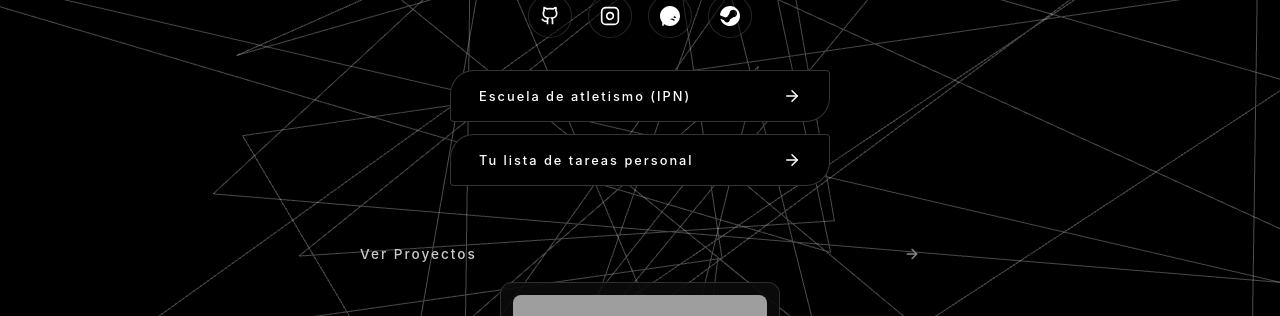
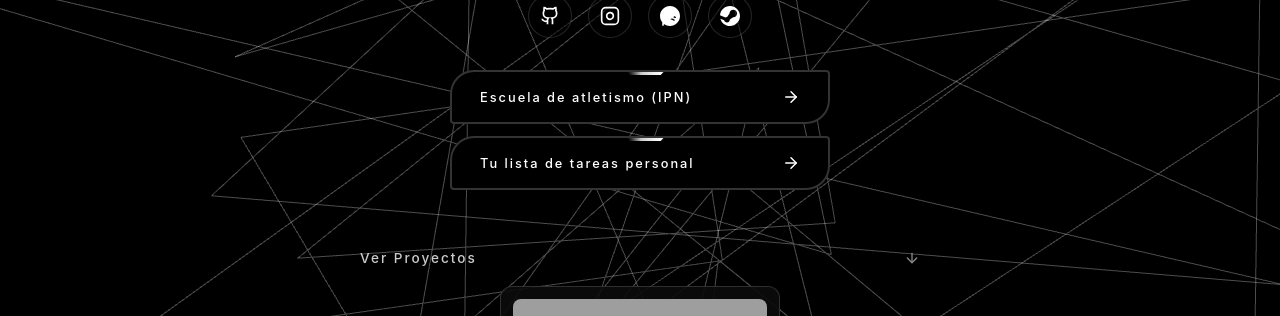
Before and after one commit to DevSiuxs/Edson-Gaxiola, a React (Vite) app: page / in a window 1280 px wide. Shown: the part 262-578 px from the top of the page. Built offline with nearby package versions, Linux system fonts and the light colour scheme; grey boxes are pictures that could not be loaded.

Commit message:
modificaciones del hidden para movil

```diff
--- a/src/App.css
+++ b/src/App.css
@@ -7,17 +7,17 @@ a{
   text-decoration: none;
 }
 
-body {
+html,body {
   background-color: #000000;
   color: #ffffff;
   font-family: -apple-system, BlinkMacSystemFont, 'Segoe UI', Roboto, Oxygen, Ubuntu, Cantarell, sans-serif;
-  overflow-x: hidden;
+  overflow-x:hidden;
 }
 
 .portfolio-wrapper {
   position: relative;
   min-height: 100vh;
-  width: 100vw;
+  width: 100%;
 }
 
 /* Cambiar .background-layer */
@@ -117,12 +117,23 @@ body {
   max-width: 380px;
 }
 
+/* Definición de la animación de giro */
+@keyframes spin-border {
+  from {
+    transform: translate(-50%, -50%) rotate(0deg);
+  }
+  to {
+    transform: translate(-50%, -50%) rotate(360deg);
+  }
+}
+
 .primary-btn {
+  position: relative;
   width: 100%;
   padding: 16px 28px;
-  /* Forma exacta de la imagen: Arriba-Izquierda y Abajo-Derecha redondeadas */
+  /* Forma exacta con bordes asimétricos */
   border-radius: 24px 4px 24px 4px;
-  border: 1px solid rgba(255, 255, 255, 0.2);
+  border: 2px solid rgba(255, 255, 255, 0.2);
   background: #000000;
   color: #ffffff;
   display: flex;
@@ -132,18 +143,52 @@ body {
   font-weight: 500;
   letter-spacing: 2px;
   cursor: pointer;
+  overflow: hidden; /* Corta la luz a la forma del border-radius */
+  z-index: 1;
   transition: transform 0.25s cubic-bezier(0.16, 1, 0.3, 1),
               border-color 0.25s ease,
               box-shadow 0.25s ease;
 }
 
+/* Pseudo-elemento ::before: La línea giratoria */
+.primary-btn::before {
+  content: '';
+  position: absolute;
+  top: 50%;
+  left: 50%;
+  width: 300%; /* Dimensiones amplias para asegurar cobertura completa al girar */
+  height: 300%;
+  background: conic-gradient(
+    transparent 0deg,
+    transparent 290deg,
+    rgba(255, 255, 255, 0.8) 320deg,
+    #ffffff 360deg
+  );
+  transform: translate(-50%, -50%);
+  animation: spin-border 5s linear infinite;
+  z-index: -2;
+}
+
+/* Pseudo-elemento ::after: Capa interna negra para cubrir el centro */
+.primary-btn::after {
+  content: '';
+  position: absolute;
+  inset: 3px; /* Deja ver 1px del borde animado */
+  background: #000000;
+  border-radius: 23px 3px 23px 3px; /* 1px menor que el contenedor principal */
+  z-index: -1;
+  transition: background 0.25s ease;
+}
+
+/* Mantenemos tu hover intacto + mejoras con la animación */
 .primary-btn:hover {
-  /* Expansión de ~3px hacia afuera */
   transform: scale(1.03);
-  /* Resalta el borde en blanco sólido */
   border-color: #ffffff;
-  /* Ligero resplandor para resaltar sobre fondo negro */
-  box-shadow: 0 0 10px rgba(255, 255, 255, 0.3);
+  box-shadow: 0 0 12px rgba(255, 255, 255, 0.35);
+}
+
+.primary-btn:hover::after {
+  background: #050505; /* Fondo ligeramente reactivo en hover si se desea */
 }
 
 .icon-btn {
--- a/src/App.jsx
+++ b/src/App.jsx
@@ -1,7 +1,7 @@
 import React from 'react';
 import Threads from './Threads';
 import DepthCarousel from './DepthCarousel';
-import { ArrowRight, Mail } from 'lucide-react';
+import { ArrowDown, ArrowRight, Mail } from 'lucide-react';
 import './App.css';
 
 
@@ -75,7 +75,7 @@ export default function App() {
             <h2>Ver Proyectos</h2>
             <div className="scroll-indicator">
               <span></span>
-              <ArrowRight size={16} />
+              <ArrowDown size={16} />
             </div>
           </div>
 
--- a/src/DepthCarousel.css
+++ b/src/DepthCarousel.css
@@ -66,6 +66,7 @@
 }
 
 .control-btn {
+  font-size:1em;
   background: rgba(255, 255, 255, 0.05);
   border: 1px solid rgba(255, 255, 255, 0.2);
   color: #fff;
```
